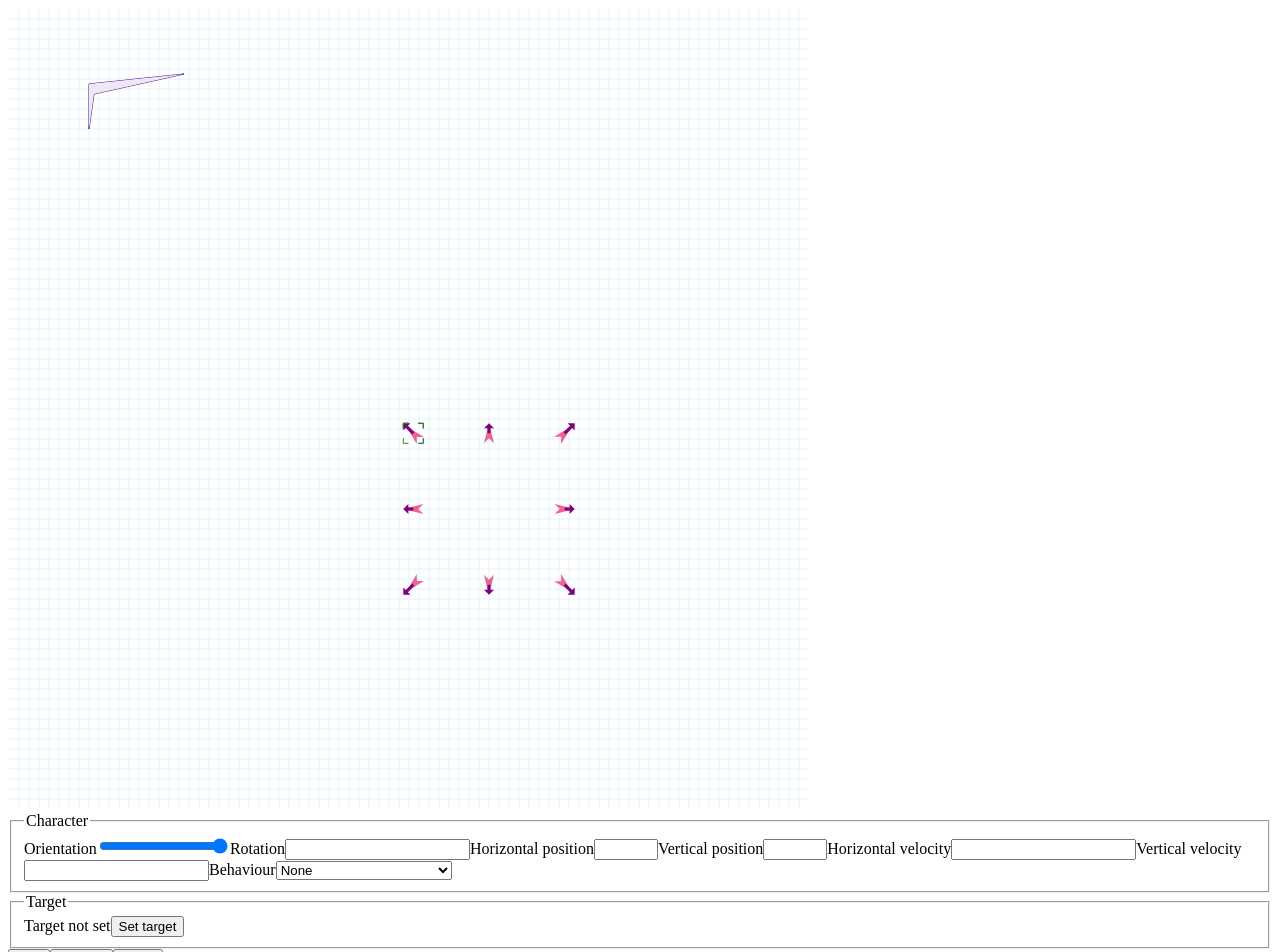
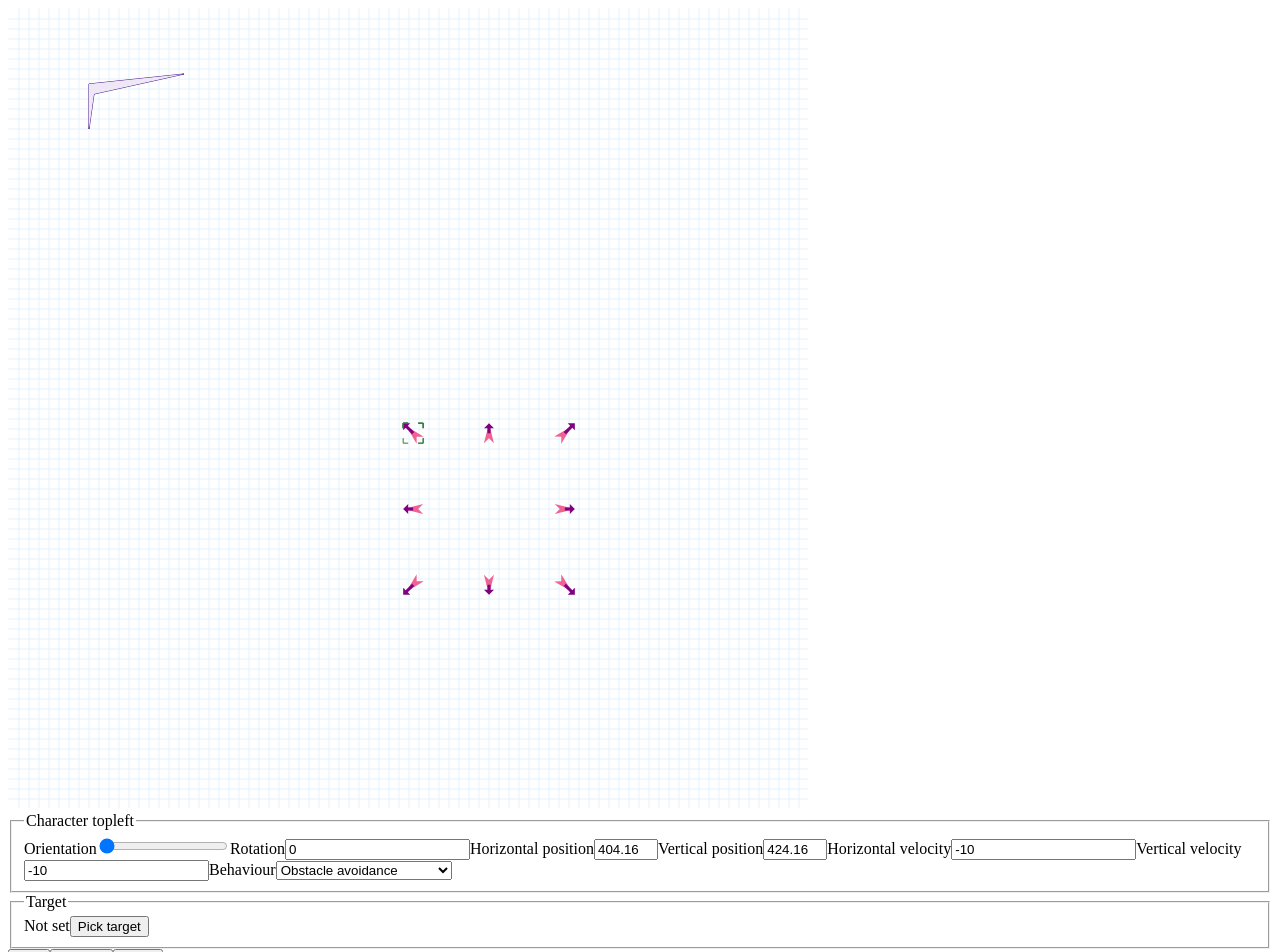
Before and after one commit to craigdallimore/steering-behaviour, a React app: page / in a window 1280 px wide. Shown: the top 952 px of the page. Built offline with nearby package versions, Linux system fonts and the light colour scheme; the HTML template or start-up script is replaced by a standard one.

Commit message:
Start binding DOM

```diff
--- a/src/components/Layout.tsx
+++ b/src/components/Layout.tsx
@@ -4,11 +4,50 @@ import React from "react";
 import Canvas from "./Canvas.js";
 import useRAF from "../hooks/useRAF.js";
 import * as app from "../main/index.js";
+import {
+  Character,
+  type State,
+  type SteeringBehaviour,
+} from "../main/state.js";
 
 enableMapSet();
 
+function getFocussedCharacter(state: State): Character | null {
+  if (!state.focussedCharacterId) {
+    return null;
+  }
+  const char = state.characters.get(state.focussedCharacterId);
+  return char || null;
+}
+
+const getClassname = (behaviour: SteeringBehaviour): string => {
+  switch (behaviour) {
+    case "ALIGN":
+    case "ARRIVE":
+    case "EVADE":
+    case "FLEE":
+    case "FACE":
+    case "MATCH_VELOCITY":
+    case "PURSUE":
+    case "SEEK":
+      return "has-target";
+    default: {
+      return "";
+    }
+  }
+};
+
 const Main = () => {
   const [state, dispatch] = useImmerReducer(app.update, app.initialState);
+
+  const focussedCharacter = getFocussedCharacter(state);
+  const className = focussedCharacter
+    ? getClassname(focussedCharacter.behaviour)
+    : "";
+
+  const legendText = state.focussedCharacterId
+    ? `Character ${state.focussedCharacterId}`
+    : "Character not selected";
 
   useRAF((tick: number) => {
     dispatch({ type: "TICK", payload: tick });
@@ -17,30 +56,61 @@ const Main = () => {
   return (
     <main>
       <Canvas state={state} />
-      <form>
+      <form className={className}>
         <fieldset>
-          <legend>Character</legend>
+          <legend>{legendText}</legend>
 
           <label htmlFor="orientation">Orientation</label>
-          <input id="orientation" type="range" min="-2" max="2" step="0.1" />
+          <input
+            id="orientation"
+            type="range"
+            min="-2"
+            max="2"
+            step="0.1"
+            value={focussedCharacter?.kinematic.orientation.toString()}
+          />
 
           <label htmlFor="rotation">Rotation</label>
-          <input id="rotation" type="number" />
+          <input
+            id="rotation"
+            type="number"
+            value={focussedCharacter?.kinematic.rotation.toString()}
+          />
 
           <label htmlFor="position-x">Horizontal position</label>
-          <input id="position-x" type="number" min="0" max="800" />
+          <input
+            id="position-x"
+            type="number"
+            min="0"
+            max="800"
+            value={focussedCharacter?.kinematic.position[0].toString()}
+          />
 
           <label htmlFor="position-z">Vertical position</label>
-          <input id="position-z" type="number" min="0" max="800" />
+          <input
+            id="position-z"
+            type="number"
+            min="0"
+            max="800"
+            value={focussedCharacter?.kinematic.position[1].toString()}
+          />
 
           <label htmlFor="velocity-x">Horizontal velocity</label>
-          <input id="velocity-x" type="number" />
+          <input
+            id="velocity-x"
+            type="number"
+            value={focussedCharacter?.kinematic.velocity[0].toString()}
+          />
 
           <label htmlFor="velocity-z">Vertical velocity</label>
-          <input id="velocity-z" type="number" />
+          <input
+            id="velocity-z"
+            type="number"
+            value={focussedCharacter?.kinematic.velocity[1].toString()}
+          />
 
           <label htmlFor="behaviour">Behaviour</label>
-          <select id="behaviour">
+          <select id="behaviour" value={focussedCharacter?.behaviour}>
             <option value="NONE">None</option>
             <option value="ALIGN">Align</option>
             <option value="ARRIVE">Arrive</option>
@@ -68,9 +138,11 @@ const Main = () => {
 
         <fieldset id="target">
           <legend>Target</legend>
-          <span id="target-label">Target not set</span>
+          <span id="target-label">
+            {focussedCharacter?.target ?? "Not set"}
+          </span>
           <button type="button" id="btn-set-target">
-            Set target
+            {state.isSettingTarget ? "Click a target" : "Pick target"}
           </button>
         </fieldset>
 
```
